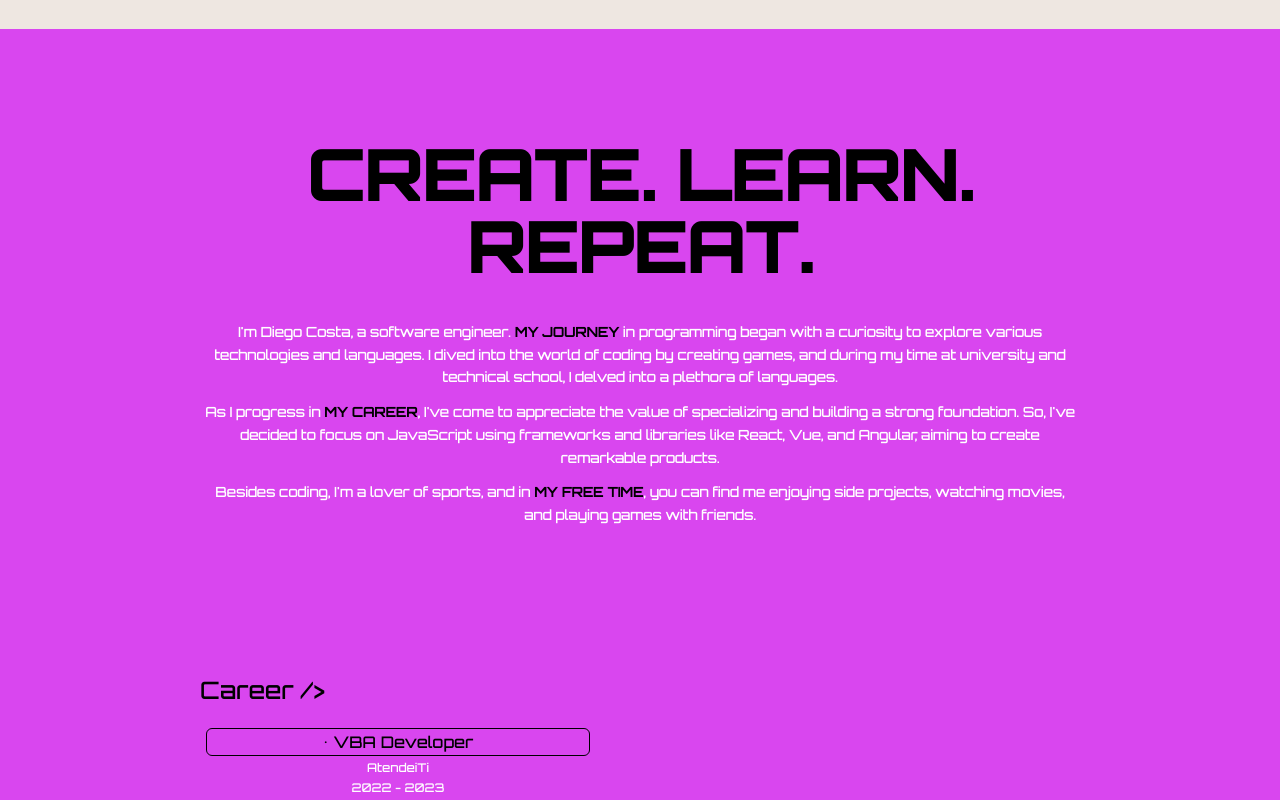
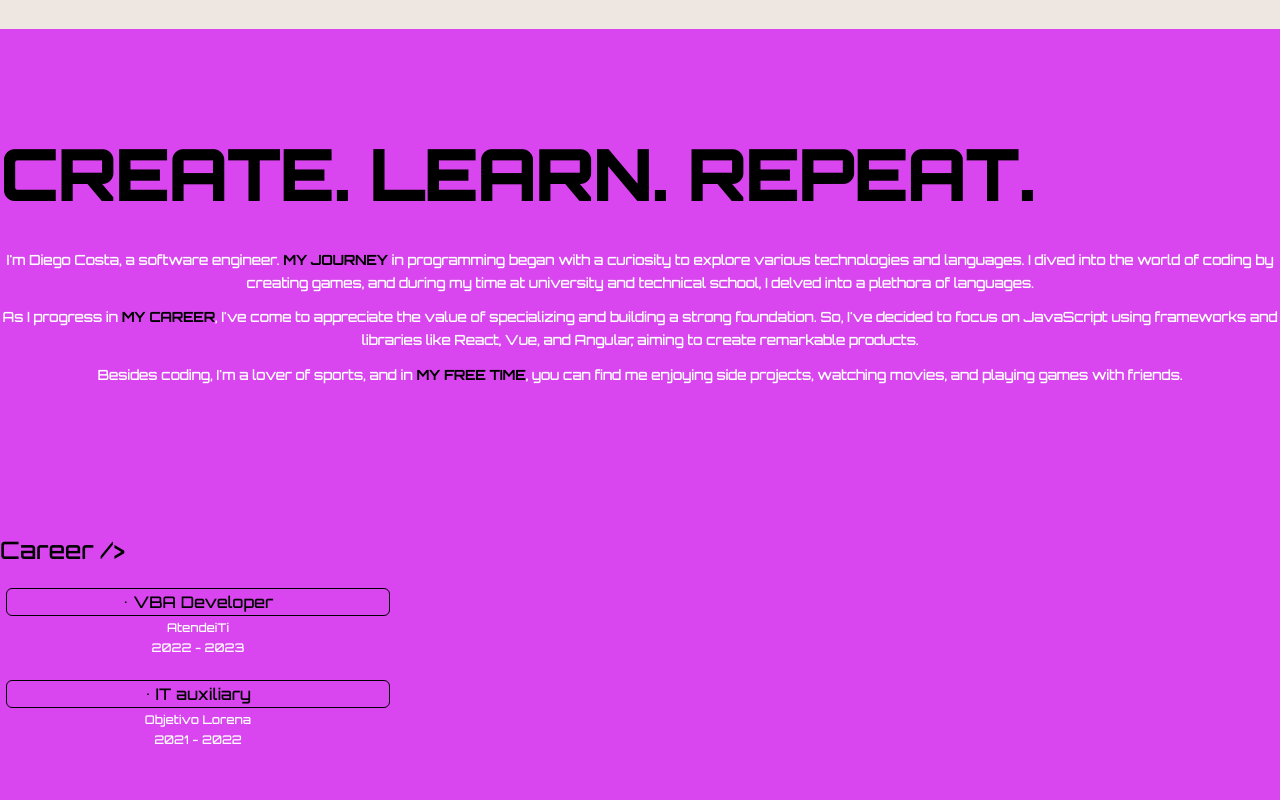
Before and after one commit to DiegoCstyles/portfolio, a Next.js app: page / in a window 1280 px wide. Shown: the part 820-1620 px from the top of the page. Built offline with nearby package versions, Linux system fonts and the light colour scheme.

Commit message:
Update Section.tsx

```diff
--- a/components/About/Section.tsx
+++ b/components/About/Section.tsx
@@ -35,7 +35,7 @@
   return (
       <section className=" hero flex-auto py-24 flex items-center justify-center animate-fade-in bg-fuchsia-500 dark:bg-fuchsia-500">
 
-        <div className="mx-auto max-w-[55rem] text-center">
+        <div className="mx-auto max-w-[80rem] text-center">
             {/* Heading */}
             <div className="flex flex-auto">
               <h1 className="light:text-black dark:text-white mt-3 text-9xl sm:text-7xl md:text-7xl lg:text-7xl xl:text-7xl leading-[4rem] tracking-tight uppercase font-black">
```
